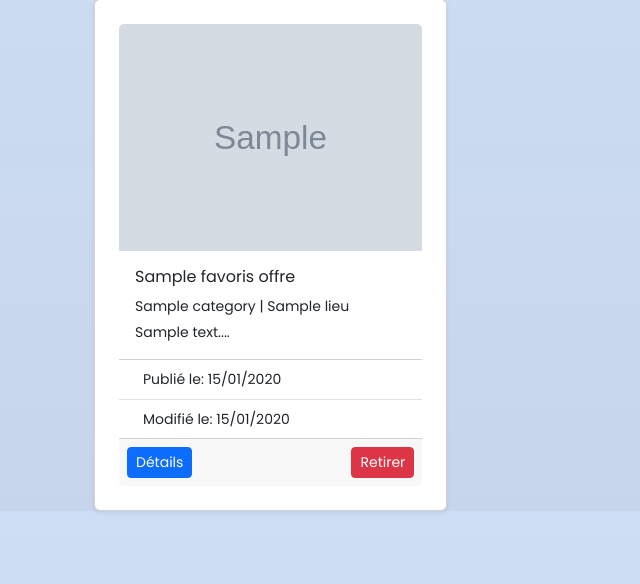
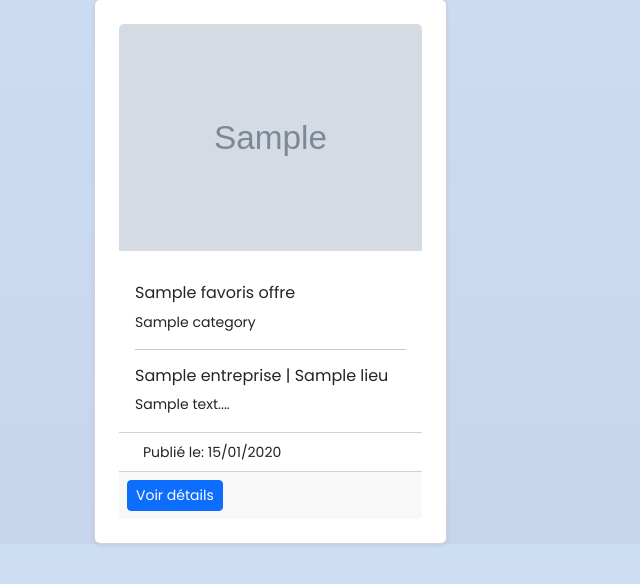
Before and after one commit to BigBearGaz/JobIT, a Symfony app: template templates/offre/favoris.html.twig in a window 1280 px wide. Shown: the part 179-763 px from the top of the page, without its empty margins (0-640 px from the left). Run offline with Twig, Linux system fonts and the light colour scheme; the template is opened without the code that fills it: most values are stand-ins (such as "Sample title", 1, 10 or a date in 2020); grey boxes marked "Sample" are stand-in pictures; style sheets or scripts are compiled from the project's sources; some libraries are stand-ins or nearby versions.

Commit message:
favoris presque

```diff
--- a/assets/duree.js
+++ b/assets/duree.js
@@ -3,6 +3,7 @@
 
 selecteur = document.querySelector('#offre_type_contrat');
 dureeField = document.querySelector('#offre_duree');
+
 dureeField.parentElement.style.display = 'none';
 
 selected = 1;
--- a/templates/navbar/index.html.twig
+++ b/templates/navbar/index.html.twig
@@ -1,5 +1,5 @@
 <nav class="navbar navbar-expand-lg navbar-dark">
-    <div class="container-fluid">
+    <div class="container-fluid d-flex align-items-center">
         <a class="navbar-brand mx-3" href="/">Job IT</a>
 
         {% if app.user %}
--- a/templates/offre/favoris.html.twig
+++ b/templates/offre/favoris.html.twig
@@ -13,25 +13,27 @@
             {% for favori in favorisOffre %}
                 <div class="col">
                     <div class="card h-100 shadow-sm">
-                        <img src="{{ asset('uploads/' ~ favori.logo) }}" class="card-img-top" alt="{{ favori.titre }}" onerror="this.src='https://placehold.co/300x200?text=Pas+de+logo';">
-                        <div class="card-body p-3">
-                            <h5 class="card-title fs-6">{{ favori.titre }}</h5>
-                            <p class="card-text small mb-1">{{ favori.category.nom }} | {{ favori.Lieu }}</p>
+                        <img src="{{ asset('uploads/' ~ favori.logo) }}" class="card-img-top" alt="{{ favori.titre }}" onerror="this.onerror=null; this.src='https://img.logoipsum.com/321.svg';">
+                        <div class="card-body p-3 mt-3">
+                            <h3 class="card-title fs-6">{{ favori.titre }}</h3>
+                            <p class="card-text small mb-1">{{ favori.category.nom }}</p>
+                            <hr>
+                            <h6>{{ favori.auteur.entreprise }} | {{ favori.Lieu }}</h6>
                             <p class="card-text small">{{ favori.description|slice(0, 50) ~ '...' }}</p>
                         </div>
                         <ul class="list-group list-group-flush small">
                             <li class="list-group-item py-2">
                                 <i class="fas fa-calendar-alt me-2"></i>Publié le: {{ favori.datePublication|date('d/m/Y') }}
                             </li>
-                            {% if favori.dateModification %}
+                            {% if favori.dateModification != favori.datePublication %}
                                 <li class="list-group-item py-2">
                                     <i class="fas fa-edit me-2"></i>Modifié le: {{ favori.dateModification|date('d/m/Y') }}
                                 </li>
                             {% endif %}
                         </ul>
                         <div class="card-footer p-2">
-                            <a href="{{ path('app_offre_show', {'id': favori.id}) }}" class="btn btn-primary btn-sm">Détails</a>
-                            <a href="#" class="btn btn-danger btn-sm float-end">Retirer</a>
+                            <a href="{{ path('app_offre_show', {'id': favori.id}) }}" class="btn btn-primary btn-sm">Voir détails</a>
+                            {% include 'partials/etoileFavoris.html.twig' with { 'objet': favori, 'fromUrl': 'favoris' } %}
                         </div>
                     </div>
                 </div>
```
Also changed, not shown: src/Controller/OffreController.php (+14 -3 lines), templates/partials/etoileFavoris.html.twig (+11 -12 lines).
